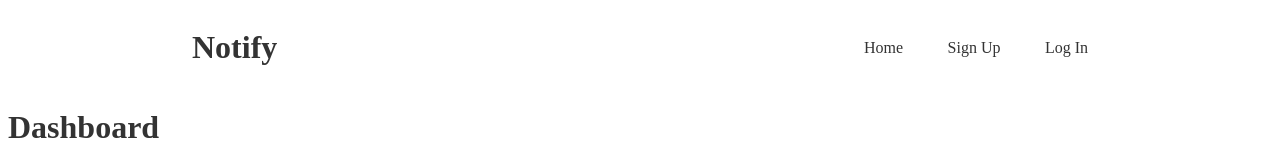
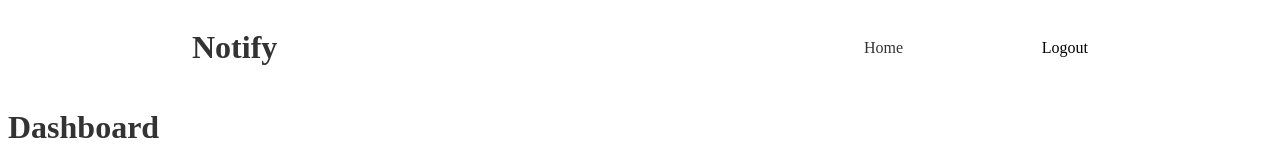
Before and after one commit to olimostov/notes_app_react_fe, a React app: page /dashboard in a window 1280 px wide. Shown: the top 160 px of the page. Built offline with nearby package versions, Linux system fonts and the light colour scheme; sample sign-in values are in the browser's storage.

Commit message:
login/logout finished

```diff
--- a/src/AppState.js
+++ b/src/AppState.js
@@ -20,6 +20,11 @@
   switch (action.type) {
     case 'auth':
       newState = { ...state, ...action.payload };
+      return newState;
+      break;
+    case 'logout':
+      newState = { ...state, token: null, username: null, email: null };
+      window.localStorage.removeItem('auth');
       return newState;
       break;
     default:
--- a/src/components/App.js
+++ b/src/components/App.js
@@ -1,14 +1,27 @@
-import React from 'react';
+import React, { useState } from 'react';
 import { Route, Switch } from 'react-router';
+import { useAppState } from '../AppState';
 import Auth from '../pages/Auth';
 import Dashboard from '../pages/Dashboard';
 import Home from '../pages/Home';
 import Nav from './Nav';
 
 export const App = props => {
+  const { state, dispatch } = useAppState();
+  useState(() => {
+    const auth = JSON.parse(window.localStorage.getItem('auth'));
+
+    if (auth) {
+      dispatch({ type: 'auth', payload: auth });
+      props.history.push('/dashboard');
+    } else {
+      props.history.push('/');
+    }
+  }, []);
   return (
     <>
-      <Nav />
+      <Route path='/' component={Nav} />
+
       <Switch>
         <Route exact path='/' component={Home} />
         <Route path='/auth/:form' component={Auth} />
--- a/src/components/Nav.js
+++ b/src/components/Nav.js
@@ -1,15 +1,32 @@
 import React from 'react';
 import { Link } from 'react-router-dom';
+import { useAppState } from '../AppState';
 
 const Nav = props => {
+  const { state, dispatch } = useAppState();
+
   return (
     <div className='container'>
       <header>
         <h1>Notify</h1>
         <nav>
           <Link to='/'>Home</Link>
-          <Link to='/auth/signup'>Sign Up</Link>
-          <Link to='/auth/login'>Log In</Link>
+          {state.token ? null : (
+            <>
+              <Link to='/auth/signup'>Sign Up</Link>
+              <Link to='/auth/login'>Log In</Link>
+            </>
+          )}
+          {state.token ? (
+            <div
+              onClick={() => {
+                dispatch({ type: 'logout' });
+                props.history.push('/');
+              }}
+            >
+              Logout
+            </div>
+          ) : null}
         </nav>
       </header>
     </div>
--- a/src/index.js
+++ b/src/index.js
@@ -2,13 +2,13 @@
 import ReactDom from 'react-dom';
 import './styles.css';
 import { App } from './components/App';
-import { BrowserRouter as Router } from 'react-router-dom';
+import { BrowserRouter as Router, Route } from 'react-router-dom';
 import { AppState } from './AppState';
 
 ReactDom.render(
   <AppState>
     <Router>
-      <App />
+      <Route path='/' component={App} />
     </Router>
   </AppState>,
   document.querySelector('#root')
--- a/src/pages/Auth.js
+++ b/src/pages/Auth.js
@@ -17,6 +17,11 @@
       console.log('userData :>> ', userData);
       const { token, user } = userData;
       dispatch({ type: 'auth', payload: { token, username: user.username } });
+      window.localStorage.setItem(
+        'auth',
+        JSON.stringify({ token, username: user.username })
+      );
+      props.history.push('/dashboard');
     }
   }, [userData]);
 
```
